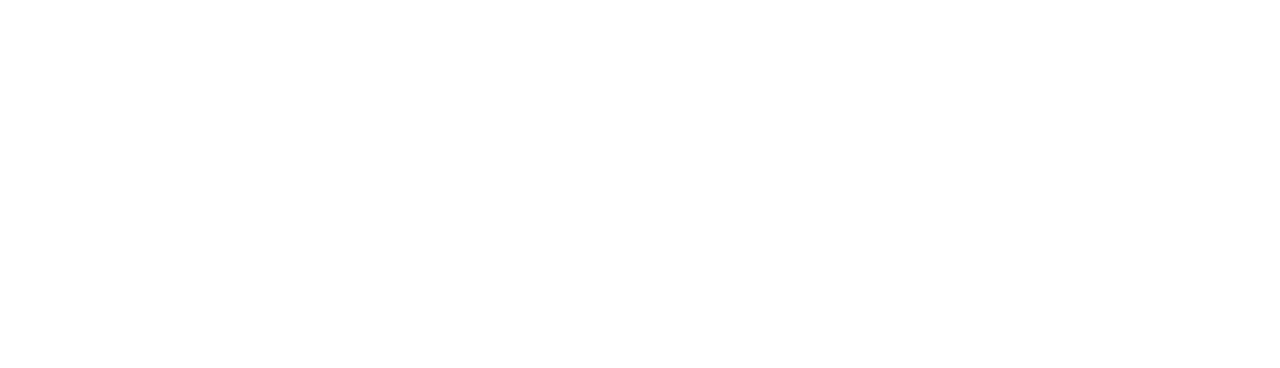
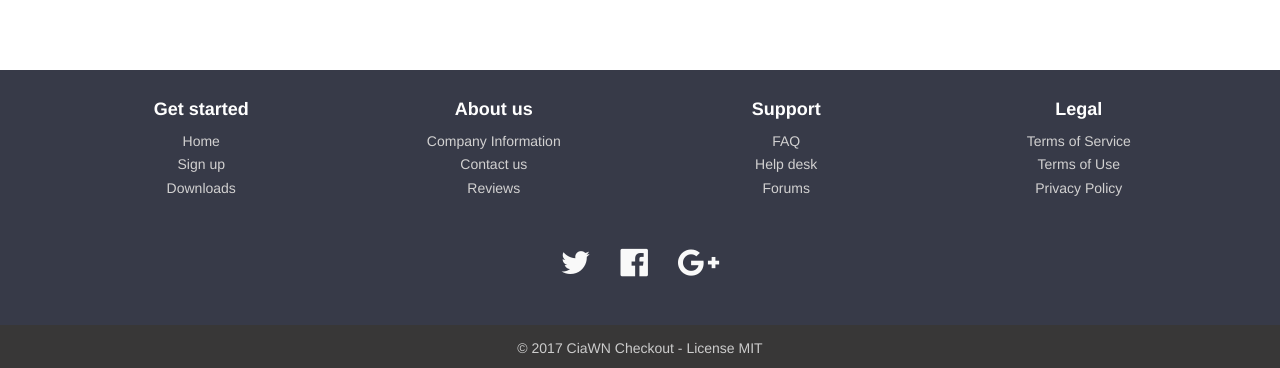
Before and after one commit to ciawn/checkout, a Vue app: page / in a window 1280 px wide. Shown: the part 527-895 px from the top of the page. Before the commit the page ends 800 px from the top, so only its background shows below. Built offline with nearby package versions, Linux system fonts and the light colour scheme.

Commit message:
add footer base

```diff
--- a/src/components/Cart.vue
+++ b/src/components/Cart.vue
@@ -116,6 +116,53 @@
 
 			<br>
 		</div>
+
+		<footer id="myFooter">
+	        <div class="container">
+	            <div class="row">
+	                <div class="col-sm-3 myCols">
+	                    <h5>Get started</h5>
+	                    <ul>
+	                        <li><a href="#">Home</a></li>
+	                        <li><a href="#">Sign up</a></li>
+	                        <li><a href="#">Downloads</a></li>
+	                    </ul>
+	                </div>
+	                <div class="col-sm-3 myCols">
+	                    <h5>About us</h5>
+	                    <ul>
+	                        <li><a href="#">Company Information</a></li>
+	                        <li><a href="#">Contact us</a></li>
+	                        <li><a href="#">Reviews</a></li>
+	                    </ul>
+	                </div>
+	                <div class="col-sm-3 myCols">
+	                    <h5>Support</h5>
+	                    <ul>
+	                        <li><a href="#">FAQ</a></li>
+	                        <li><a href="#">Help desk</a></li>
+	                        <li><a href="#">Forums</a></li>
+	                    </ul>
+	                </div>
+	                <div class="col-sm-3 myCols">
+	                    <h5>Legal</h5>
+	                    <ul>
+	                        <li><a href="#">Terms of Service</a></li>
+	                        <li><a href="#">Terms of Use</a></li>
+	                        <li><a href="#">Privacy Policy</a></li>
+	                    </ul>
+	                </div>
+	            </div>
+	        </div>
+	        <div class="social-networks">
+	            <a href="#" class="twitter"><i class="fa fa-twitter"></i></a>
+	            <a href="#" class="facebook"><i class="fa fa-facebook-official"></i></a>
+	            <a href="#" class="google"><i class="fa fa-google-plus"></i></a>
+	        </div>
+	        <div class="footer-copyright">
+	            <p>© 2017 CiaWN Checkout - License MIT </p>
+	        </div>
+	    </footer>
   	</div>
 </template>
 
@@ -149,4 +196,116 @@
 	background-color: #1d671d;
     border-color: #1d671d;
 }
+#myFooter {
+	background-color: #373a48;
+	color:white;
+	margin-top: 60px;
+}
+
+#myFooter .footer-copyright{
+	background-color: #383737;
+	padding-top:3px;
+	padding-bottom:3px;
+	text-align: center;
+}
+
+#myFooter .footer-copyright p{
+	margin:10px;
+	color: #ccc;
+}
+
+#myFooter ul{
+	list-style-type: none;
+    padding-left: 0;
+    line-height: 1.7;
+
+}
+
+#myFooter h5{
+	font-size: 18px;
+    color: white;
+    font-weight: bold;
+    margin-top: 30px;
+}
+
+#myFooter a{
+	color:#d2d1d1;
+	text-decoration: none;
+}
+
+#myFooter a:hover, #myFooter a:focus{
+	text-decoration: none;
+	color:white;
+}
+
+#myFooter .myCols{
+	text-align: center;
+}
+
+#myFooter .social-networks{
+	text-align: center;
+	padding-top: 30px;
+	padding-bottom: 38px;
+}
+
+#myFooter .social-networks a{
+    font-size: 32px;
+    margin-right: 5px;
+    margin-left: 5px;
+    color: #f9f9f9;
+    padding: 10px;
+    transition: 0.2s;
+}
+
+#myFooter .social-networks a:hover{
+	text-decoration: none;
+
+}
+
+#myFooter .facebook:hover{
+	color:#0077e2;
+}
+
+#myFooter .google:hover{
+	color:#ef1a1a;
+}
+
+#myFooter .twitter:hover{
+	color: #00aced;
+}
+
+@media screen and (max-width: 767px){
+	#myFooter {
+		text-align: center;
+	}
+}
+
+
+
+/* CSS used for positioning the footers at the bottom of the page. */
+/* You can remove this. */
+
+
+html{
+	height: 100% !important;
+}
+
+body{
+    display: flex;
+    display: -webkit-flex;
+    flex-direction: column;
+    -webkit-flex-direction: column;
+    height: 100%;
+}
+
+.content{
+	flex: 1 0 auto;
+	-webkit-flex: 1 0 auto;
+	min-height: 200px;
+}
+
+#myFooter{
+	flex: 0 0 auto;
+    -webkit-flex: 0 0 auto;
+}
 </style>
```
